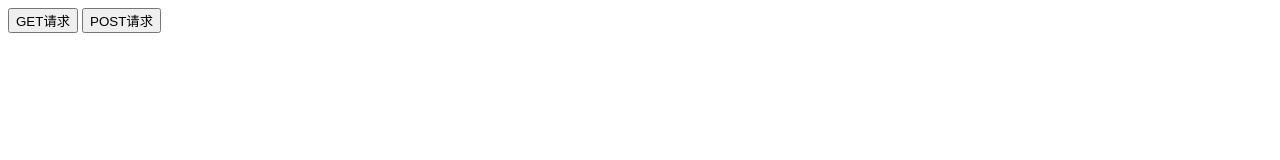
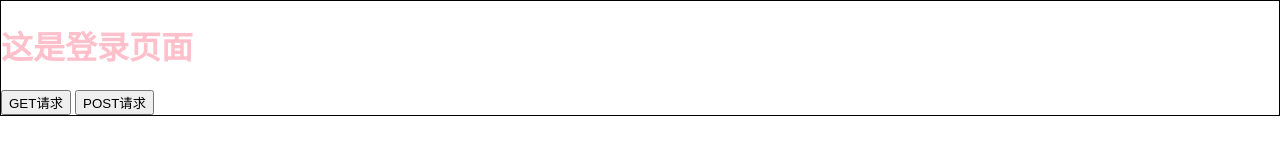
Before and after one commit to swxhg/project_01, a plain HTML site: page index.html in a window 1280 px wide. Drawn offline with Linux system fonts and the light colour scheme.

Commit message:
修改了主页

```diff
--- a/index.html
+++ b/index.html
@@ -5,8 +5,17 @@
     <meta http-equiv="X-UA-Compatible" content="IE=edge" />
     <meta name="viewport" content="width=device-width, initial-scale=1.0" />
     <title>Document</title>
+    <style>
+      body {
+        color: pink;
+        margin: 0;
+        padding: 0;
+        border: 1px solid #000;
+      }
+    </style>
   </head>
   <body>
+    <h1>这是登录页面</h1>
     <button id="btn">GET请求</button>
     <button id="btn1">POST请求</button>
     <script>
```
